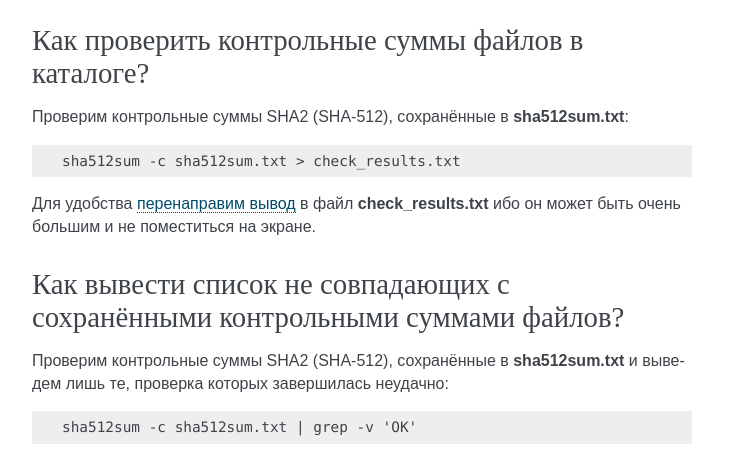
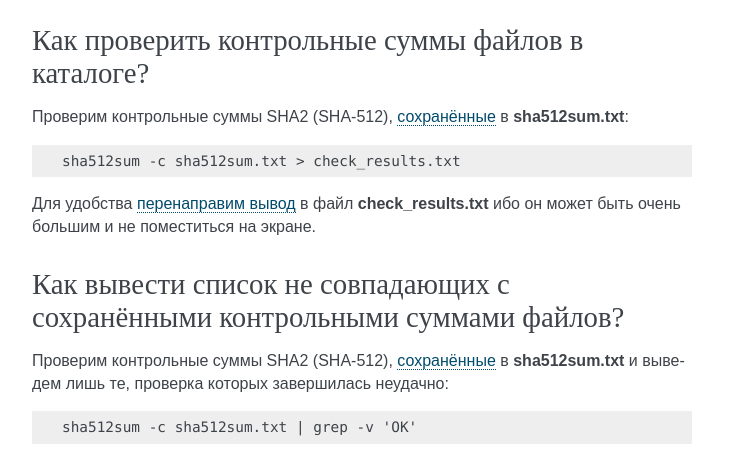
Before and after one commit to RussianFedora/FAQ, a Sphinx documentation site: the page built from source/using-applications.rst, in a window 1280 px wide and 900 px high, scrolled down 18582 px. Shown: the part 265-724 px from the top of the window, without its empty margins (388-1137 px from the left). Built offline with Sphinx 7.4.7, drawn with Linux system fonts in a browser that asks for light colours; part of the change alters nothing that is shown.

```diff
--- a/source/using-applications.rst
+++ b/source/using-applications.rst
@@ -1024,7 +1024,7 @@ Cгенерируем файл с контрольными суммами SHA2 (
 Как проверить контрольные суммы файлов в каталоге?
 =====================================================
 
-Проверим контрольные суммы SHA2 (SHA-512), сохранённые в **sha512sum.txt**:
+Проверим контрольные суммы SHA2 (SHA-512), :ref:`сохранённые <dir-hash-save>` в **sha512sum.txt**:
 
 .. code-block:: text
 
@@ -1038,7 +1038,7 @@ Cгенерируем файл с контрольными суммами SHA2 (
 Как вывести список не совпадающих с сохранёнными контрольными суммами файлов?
 =================================================================================
 
-Проверим контрольные суммы SHA2 (SHA-512), сохранённые в **sha512sum.txt** и выведем лишь те, проверка которых завершилась неудачно:
+Проверим контрольные суммы SHA2 (SHA-512), :ref:`сохранённые <dir-hash-save>` в **sha512sum.txt** и выведем лишь те, проверка которых завершилась неудачно:
 
 .. code-block:: text
 
```
